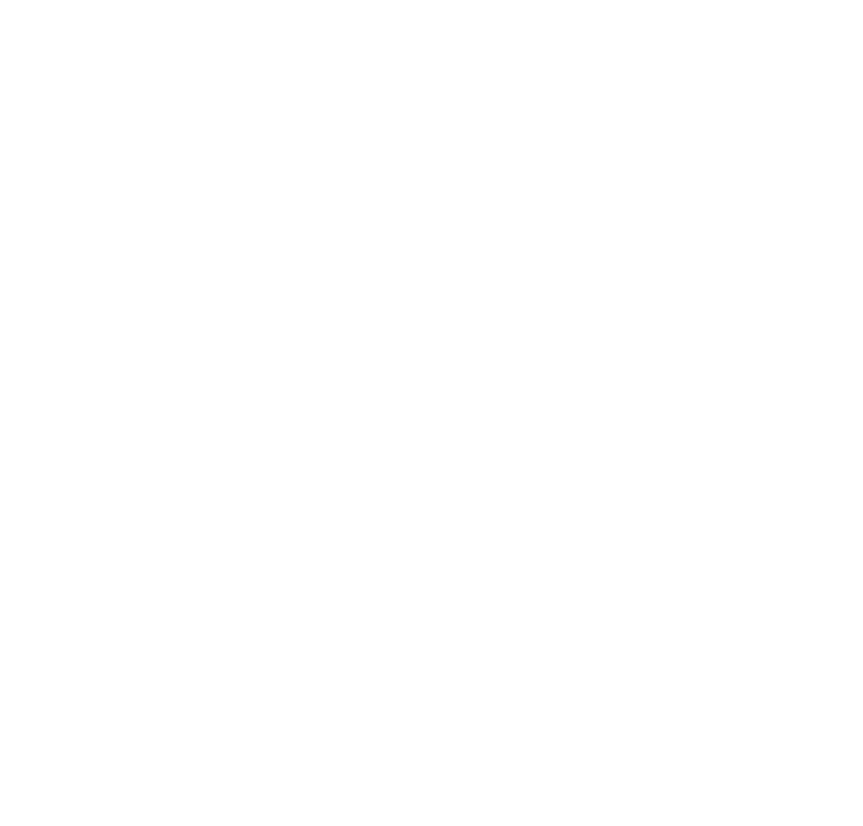
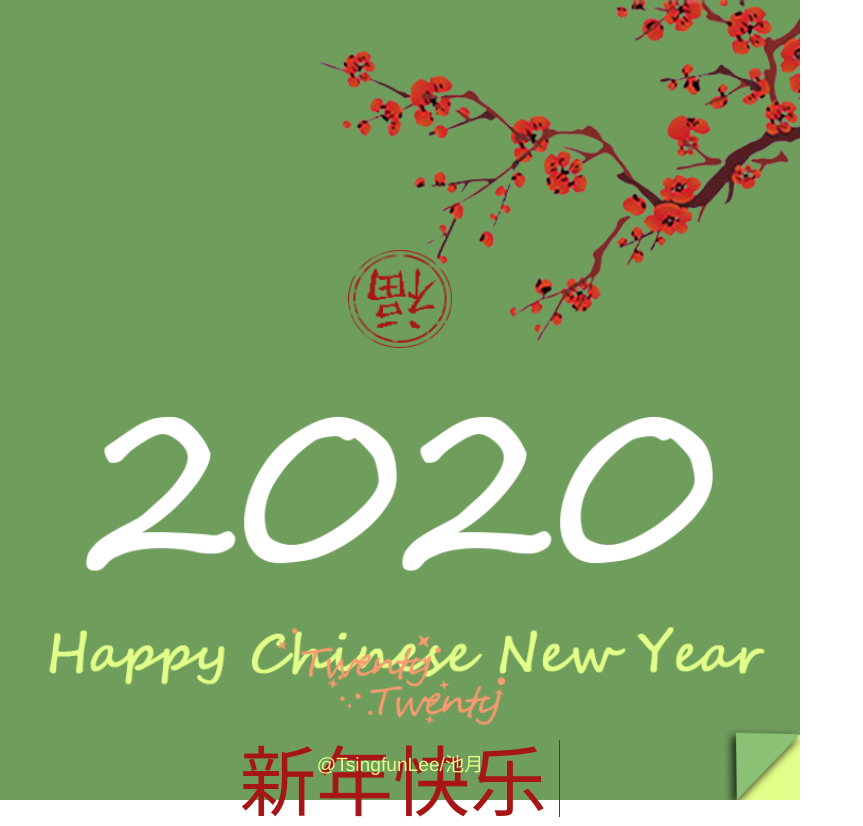
Before and after one commit to TsingfunLee/HappyNewYearCard, a Vue app: page / in a window 1280 px wide. Shown: the whole page, without its empty margins (0-863 px from the left). Before the commit the page ends 800 px from the top, so only its background shows below. Built offline with nearby package versions, Linux system fonts and the light colour scheme.

Commit message:
index page layout

```diff
--- a/package.json
+++ b/package.json
@@ -9,6 +9,9 @@
   },
   "dependencies": {
     "core-js": "^3.4.4",
+    "node-sass": "^4.13.1",
+    "sass-loader": "^8.0.2",
+    "scss-loader": "^0.0.1",
     "vue": "^2.6.10"
   },
   "devDependencies": {
--- a/public/index.html
+++ b/public/index.html
@@ -6,10 +6,19 @@
     <meta name="viewport" content="width=device-width,initial-scale=1.0">
     <link rel="icon" href="<%= BASE_URL %>favicon.ico">
     <title>春节快乐！</title>
+    <script type="text/javascript">
+      _a();
+      window.addEventListener('resize', _a, false);
+
+      function _a() {
+        document.documentElement.style.fontSize = Math.min(document.documentElement.clientWidth, document
+          .documentElement.clientHeight) / 7.5 + 'px';
+      }
+    </script>
   </head>
   <body>
     <noscript>
-      <strong>We're sorry but newyearcard2 doesn't work properly without JavaScript enabled. Please enable it to continue.</strong>
+      <strong>We're sorry but this web doesn't work properly without JavaScript enabled. Please enable it to continue.</strong>
     </noscript>
     <div id="app"></div>
     <!-- built files will be auto injected -->
--- a/src/App.vue
+++ b/src/App.vue
@@ -1,24 +1,37 @@
 <template>
   <div id="app">
-
+    <index-page></index-page>
   </div>
 </template>
 
 <script>
-
+import IndexPage from './components/index'
 
 export default {
   name: 'app',
   components: {
-
+    IndexPage
   }
 }
 </script>
 
-<style>
+<style lang="scss">
+html, body{
+  margin: 0;
+  padding: 0;
+}
+a{
+  text-decoration: none;
+}
 #app {
   font-family: "Source Han Sans CN", "SimSun", Helvetica, Arial, sans-serif;
   -webkit-font-smoothing: antialiased;
   -moz-osx-font-smoothing: grayscale;
+  background-color: #6f9d5c;
+  height: 100%;
+  .bg-img{
+    background-size: contain;
+    background-repeat: no-repeat;
+  }
 }
 </style>
--- /dev/null
+++ b/src/components/index.vue
@@ -0,0 +1,125 @@
+<template>
+  <div id="index-wrap">
+      <div class="bg-img fu"></div>
+      <div class="text-container">
+          <div class="two num bg-img"></div>
+          <div class="zero num bg-img"></div>
+          <div class="two num bg-img"></div>
+          <div class="zero num bg-img"></div>
+      </div>
+      <div class="bg-img happy"></div>
+      <div class="type-text">新年快乐</div>
+      <div class="bg-img bottom"></div>
+      <a href="javascript:;" class="link">@TsingfunLee/池月</a>
+  </div>
+</template>
+
+<script>
+
+
+export default {
+  name: 'index',
+  components: {
+
+  }
+}
+</script>
+
+<style lang="scss" scoped>
+#index-wrap{
+  padding-top: 2.34rem;
+  height: 100%;
+  position: absolute;
+  left: 0;
+  top: 0;
+  background-color: #6f9d5c;
+  box-sizing: border-box;
+  &::before{
+    content: '';
+    display: block;
+    background-image: url(../assets/pattern.png);
+    background-size: contain;
+    background-repeat: no-repeat;
+    width: 4.7rem;
+    height: 3.3rem;
+    position: absolute;
+    top: 0;
+    right: 0;
+  }
+  &::after{
+    content: '';
+    display: block;
+    background-image: url(../assets/corner.png);
+    background-size: contain;
+    background-repeat: no-repeat;
+    width: 0.74rem;
+    height: 0.74rem;
+    position: absolute;
+    right: 0;
+    bottom: 0;
+  }
+  .fu{
+    background-image: url(../assets/fu.png);
+    width: 0.98rem;
+    height: 0.92rem;
+    position: relative;
+    margin: 0 auto;
+  }
+  .text-container{
+    margin: 0.36rem 0 0.4rem 0;
+    display: flex;
+    padding: 0 0.79rem;
+    .num{
+      width: 1.48rem;
+      height: 1.8rem;
+      &.two{
+        background-image: url(../assets/2.png);
+      }
+      &.zero{
+        background-image: url(../assets/0.png);
+      }
+    }
+  }
+  .happy{
+    width: 7.5rem;
+    height: 0.68rem;
+    background-image: url(../assets/happynewyear.png);
+  }
+  .type-text{
+    color: #a71616;
+    font-size: 0.72rem;
+    line-height: 1;
+    margin-top: 0.44rem;
+    text-align: center;
+    &::after{
+      content: '';
+      display: inline-block;
+      width: 1px;
+      height: 0.72rem;
+      background-color: #a71616;
+      vertical-align: text-top;
+      margin-left: 0.12rem;
+    }
+  }
+  .bottom{
+    background-image: url(../assets/bottom.png);
+    width: 2.64rem;
+    height: 1.04rem;
+    position: absolute;
+    bottom: 0.62rem;
+    left: 50%;
+    margin-left: -1.32rem;
+  }
+  .link{
+    font-size: 0.18rem;
+    color: #e2ff89;
+    position: absolute;
+    bottom: 0.22rem;
+    left: 50%;
+    transform: translateX(-50%);
+    &:focus{
+      outline: none;
+    }
+  }
+}
+</style>
```
Also changed, not shown: src/components/HelloWorld.vue (deleted, +0 -58 lines), 1 other file (tests, documents, lock files or other folders).
